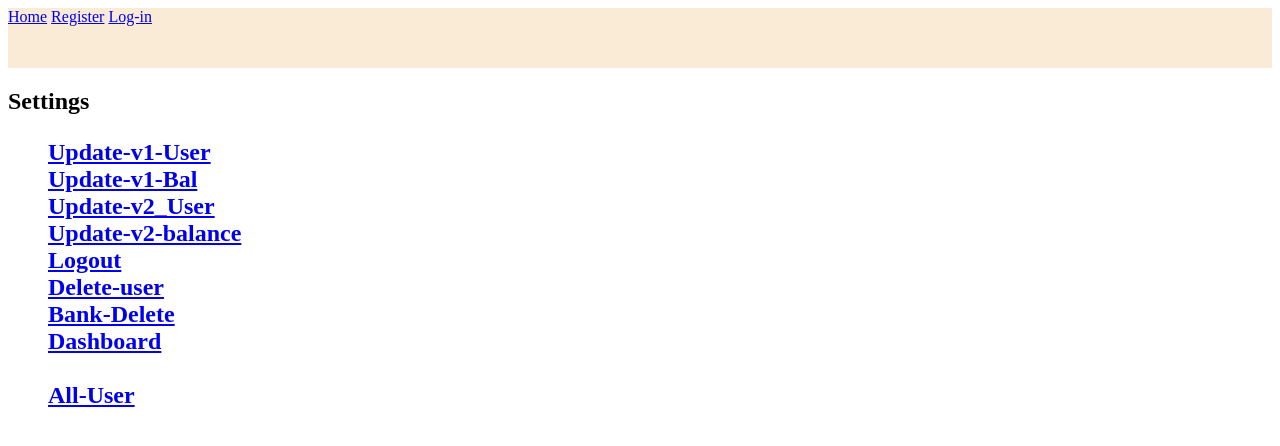
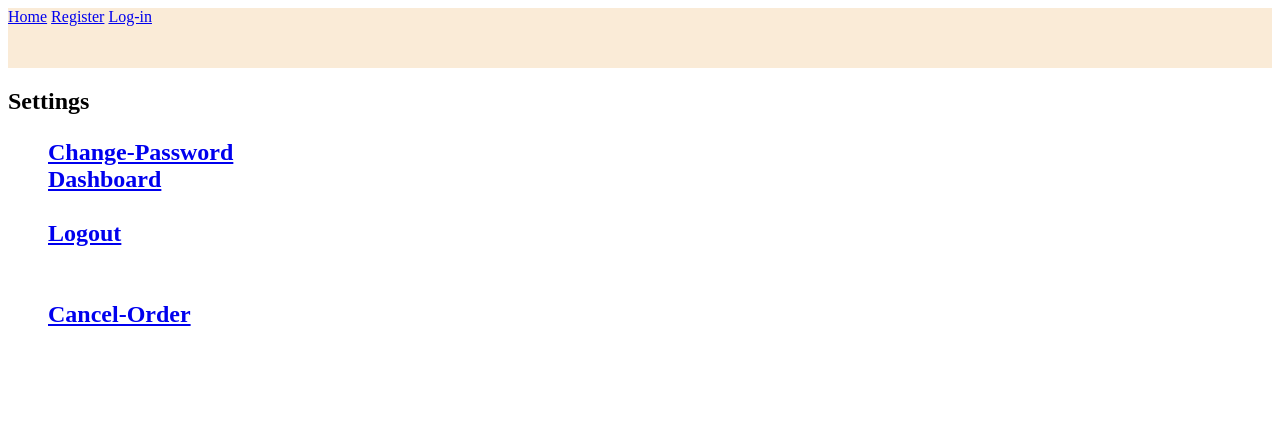
Before and after one commit to rajanyadav80092/Shopping-Web, a Flask app: template templates/settings.html in a window 1280 px wide. Shown: the top 446 px of the page. Run offline with Flask 3, Linux system fonts and the light colour scheme; the template is opened without the code that fills it: values that come from a table or form of the project are taken from there, others are empty.

Commit message:
setting update

```diff
--- a/templates/settings.html
+++ b/templates/settings.html
@@ -3,15 +3,10 @@
 <h2>Settings<h2>
 <div class="settingdiv">
     <ul>
-    <a class="setting" href="{{url_for('v1_update.update_user',id=user.id)}}">Update-v1-User</a><br>
-    <a class="setting" href="{{url_for('v1_update.update_bank',id=user.id)}}">Update-v1-Bal</a><br>
-    <a class="setting"  href="{{url_for('v2_update.update_user',id=user.id)}}">Update-v2_User</a><br>
-    <a class="setting" href="{{url_for('v2_update.update_balance',id=user.id)}}">Update-v2-balance</a><br>
-    <a class="setting" href="{{url_for('v2_auth.logout')}}">Logout</a><br>
-    <a class="setting" href="{{url_for('v1_orders.delete_user',id=user.id)}}">Delete-user</a><br>
-    <a class="setting" href="{{url_for('v1_orders.delete')}}">Bank-Delete</a><br>
-    <a class="setting" href="{{url_for('v1_orders.dashboard')}}">Dashboard</a><br><br>
-    <a class="setting" href="{{url_for('v1_orders.userall')}}">All-User</a><br><br>
+    <a class="setting" href="changepassword">Change-Password</a><br>
+    <a class="setting" href="{{url_for('v1_auth.database')}}">Dashboard</a><br><br>
+    <a class="setting" href="logout">Logout</a><br><br><br>
+    <a class="setting" href="cancel">Cancel-Order</a><br><br>
     </ul>
 </div>
 {% endblock %}
```
